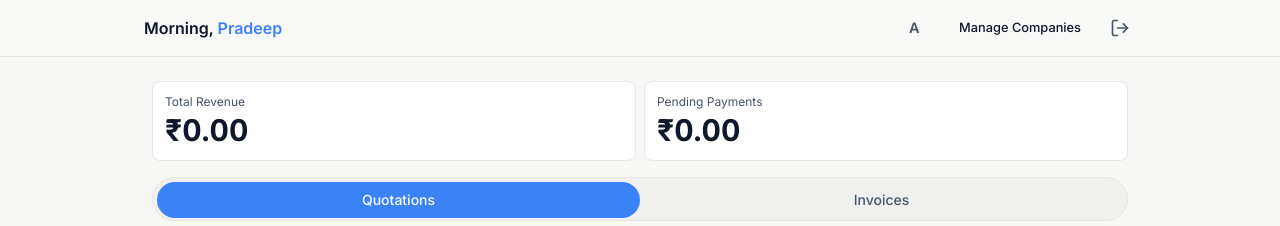
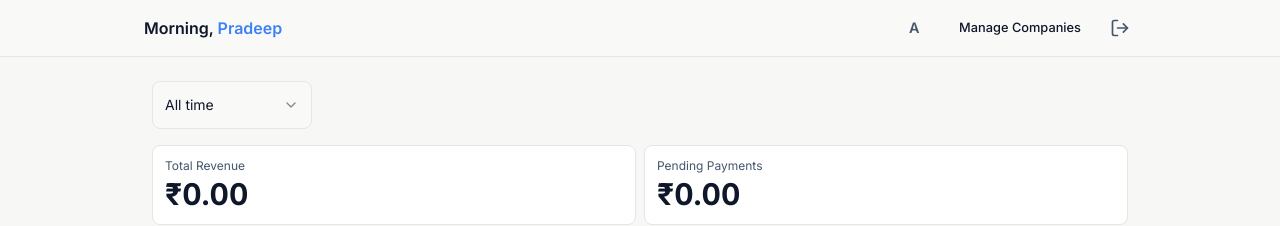
Before and after one commit to MadhusBucket/sdsf, a Next.js app: page /dashboard in a window 1280 px wide. Shown: the top 226 px of the page. Built offline with nearby package versions, Linux system fonts and the light colour scheme; no server answers.

Commit message:
feat: add KPI date filter to DashboardClient for enhanced document filtering

```diff
--- a/components/dashboard/DashboardClient.tsx
+++ b/components/dashboard/DashboardClient.tsx
@@ -14,6 +14,13 @@ import {
   DialogHeader,
   DialogTitle,
 } from "@/components/ui/dialog";
+import {
+  Select,
+  SelectContent,
+  SelectItem,
+  SelectTrigger,
+  SelectValue,
+} from "@/components/ui/select";
 import { createClient } from "@/lib/supabase/client";
 import { getEffectiveUserId } from "@/lib/auth/sharedAccess";
 import type { DocumentType } from "@/lib/types/database";
@@ -34,6 +41,7 @@ export function DashboardClient() {
   const [status, setStatus] = useState<StatusFilterValue>("all");
   const [dateFilter, setDateFilter] = useState<Date | undefined>(undefined);
   const [typePickerOpen, setTypePickerOpen] = useState(false);
+  const [kpiDateFilter, setKpiDateFilter] = useState<"today" | "7days" | "30days" | "all">("all");
 
   useEffect(() => {
     const supabase = createClient();
@@ -100,6 +108,32 @@ export function DashboardClient() {
       .filter((doc) => fuzzyMatchesDocument(doc, query));
   }, [documents, query, status, type, dateFilter]);
 
+  function filterDocumentsByDate(
+    docs: DashboardDocument[],
+    filter: "today" | "7days" | "30days" | "all",
+  ) {
+    if (filter === "all") return docs;
+
+    const now = new Date();
+    const startOfToday = new Date(now.getFullYear(), now.getMonth(), now.getDate());
+
+    let cutoffDate: Date;
+    if (filter === "today") {
+      cutoffDate = startOfToday;
+    } else if (filter === "7days") {
+      cutoffDate = new Date(now.getTime() - 7 * 24 * 60 * 60 * 1000);
+    } else {
+      cutoffDate = new Date(now.getTime() - 30 * 24 * 60 * 60 * 1000);
+    }
+
+    return docs.filter((doc) => {
+      const docDate = new Date(doc.date || doc.created_at);
+      return docDate >= cutoffDate;
+    });
+  }
+
+  const filteredForKpi = filterDocumentsByDate(documents, kpiDateFilter);
+
   const handlePickType = (pickedType: DocumentType) => {
     setTypePickerOpen(false);
     router.push(`/create?type=${pickedType}`);
@@ -108,7 +142,23 @@ export function DashboardClient() {
   return (
     <>
       <div className="space-y-4 p-4 pb-28 sm:p-6">
-        <KPICards documents={documents} />
+        <div className="mb-4">
+          <Select
+            value={kpiDateFilter}
+            onValueChange={(v) => setKpiDateFilter(v as typeof kpiDateFilter)}
+          >
+            <SelectTrigger className="w-40">
+              <SelectValue />
+            </SelectTrigger>
+            <SelectContent>
+              <SelectItem value="today">Today</SelectItem>
+              <SelectItem value="7days">Last 7 days</SelectItem>
+              <SelectItem value="30days">Last 30 days</SelectItem>
+              <SelectItem value="all">All time</SelectItem>
+            </SelectContent>
+          </Select>
+        </div>
+        <KPICards documents={filteredForKpi} />
         <DocumentToggle value={type} onChange={setType} />
         <SearchBar query={query} onChange={setQuery} />
         <div className="flex items-center justify-between">
--- a/lib/pdf/invoiceHtmlTemplate.ts
+++ b/lib/pdf/invoiceHtmlTemplate.ts
@@ -171,7 +171,6 @@ body {
             font-size: 11px;
             font-weight: 700;
             margin-top: 12px;
-            letter-spacing: 0.2px;
         }
 
         /* METADATA BOX */
```
